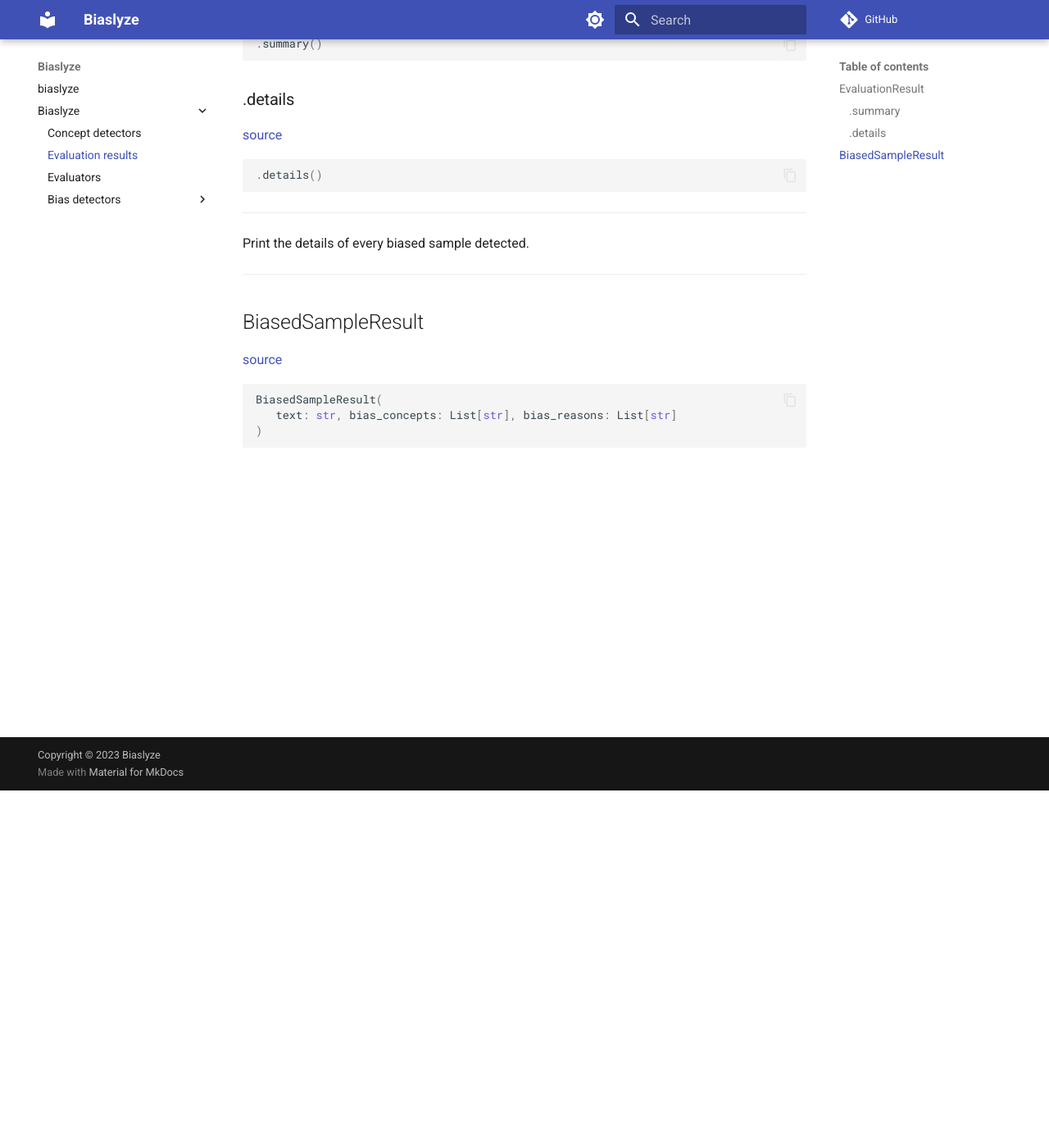
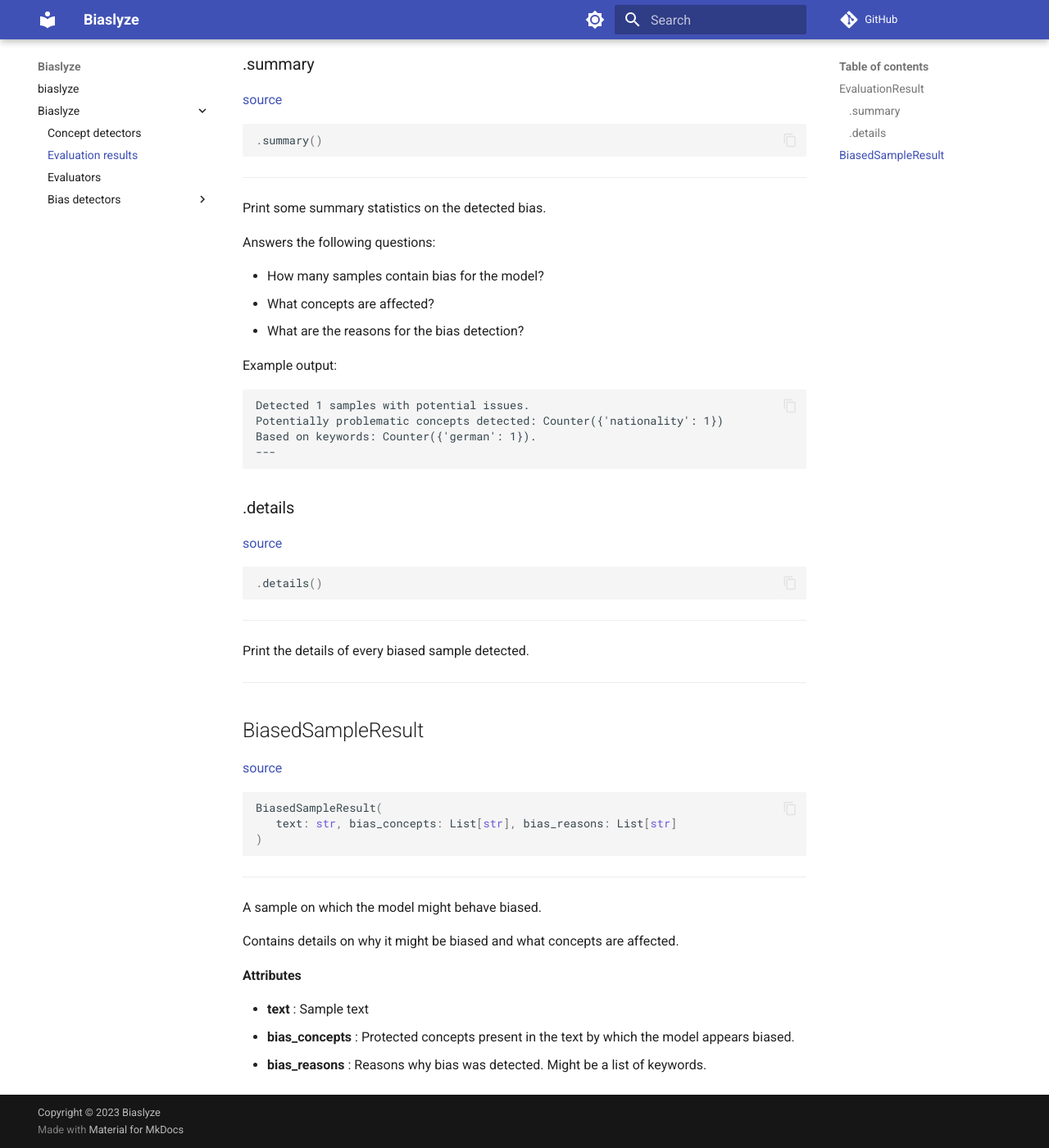
Before and after one commit to biaslyze-dev/biaslyze, an MkDocs documentation site: the page built from docs/biaslyze/evaluation_results.md, in a window 1280 px wide and 1400 px high, scrolled down 436 px. Shown: the whole window at 82% size. Built offline with MkDocs 1.6.1 and Material for MkDocs 9.7.7, drawn with Linux system fonts in a browser that asks for light colours; comment, search, counter and statistics services are not loaded; some of the changed text lies outside the part shown.

Commit message:
Improve docstrings

````diff
--- a/docs/biaslyze/evaluation_results.md
+++ b/docs/biaslyze/evaluation_results.md
@@ -2,7 +2,7 @@
 
 
 ## EvaluationResult
-[source](https://github.com/biaslyze-dev/biaslyze/blob/main/biaslyze/evaluation_results.py/#L16)
+[source](https://github.com/biaslyze-dev/biaslyze/blob/main/biaslyze/evaluation_results.py/#L25)
 ```python
 EvaluationResult(
    biased_samples: List[BiasedSampleResult]
@@ -10,20 +10,41 @@
 ```
 
 
+---
+Contains all samples on detected potential bias issues.
+
+Attribues:
+biased_samples: A list of BiasedSampleResults.
 
 
 **Methods:**
 
 
 ### .summary
-[source](https://github.com/biaslyze-dev/biaslyze/blob/main/biaslyze/evaluation_results.py/#L20)
+[source](https://github.com/biaslyze-dev/biaslyze/blob/main/biaslyze/evaluation_results.py/#L34)
 ```python
 .summary()
 ```
 
+---
+Print some summary statistics on the detected bias.
+
+Answers the following questions:
+
+- How many samples contain bias for the model?
+- What concepts are affected?
+- What are the reasons for the bias detection?
+
+Example output:
+```
+Detected 1 samples with potential issues.
+Potentially problematic concepts detected: Counter({'nationality': 1})
+Based on keywords: Counter({'german': 1}).
+---
+```
 
 ### .details
-[source](https://github.com/biaslyze-dev/biaslyze/blob/main/biaslyze/evaluation_results.py/#L23)
+[source](https://github.com/biaslyze-dev/biaslyze/blob/main/biaslyze/evaluation_results.py/#L52)
 ```python
 .details()
 ```
@@ -41,3 +62,16 @@
    text: str, bias_concepts: List[str], bias_reasons: List[str]
 )
 ```
+
+
+---
+A sample on which the model might behave biased.
+
+Contains details on why it might be biased and what concepts are affected.
+
+
+**Attributes**
+
+* **text**  : Sample text
+* **bias_concepts**  : Protected concepts present in the text by which the model appears biased.
+* **bias_reasons**  : Reasons why bias was detected. Might be a list of keywords.
````
Also changed, not shown: docs/biaslyze/bias_detectors/lime_keyword_biasdetector.md (+5 -4 lines), docs/biaslyze/bias_detectors/masked_keyword_biasdetector.md (+2 -2 lines), docs/biaslyze/concept_detectors.md (+14 -2 lines), docs/biaslyze/evaluators.md (+24 -4 lines), 4 other files.
